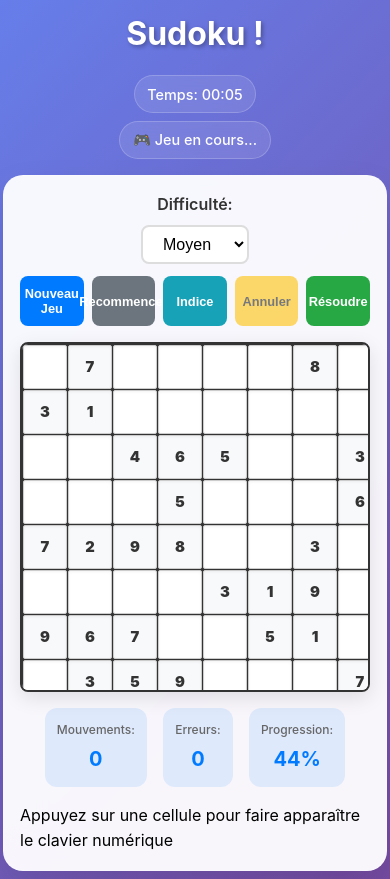
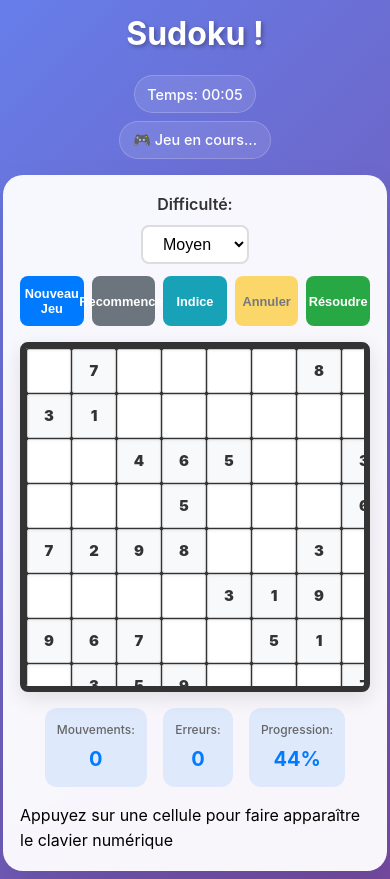
Before and after one commit to Saltyway12/sudoku, a React (Vite) app: page / in a window 390 px wide. Built offline with nearby package versions, Linux system fonts and the light colour scheme.

Commit message:
Update GrilleSudoku.module.css

```diff
--- a/src/composants/GrilleSudoku/GrilleSudoku.module.css
+++ b/src/composants/GrilleSudoku/GrilleSudoku.module.css
@@ -3,26 +3,22 @@
    ============================================= */
 
 .grilleSudoku {
-  /* Layout moderne avec CSS Grid */
   display: grid;
   grid-template-columns: repeat(9, var(--taille-cellule-desktop));
   grid-template-rows: repeat(9, var(--taille-cellule-desktop));
   gap: var(--espacement-grille);
 
-  /* Style visuel */
-  border: var(--bordure-grille) solid #333;
+  /* Bordure principale ÉPAISSE */
+  border: 6px solid #333;
   background-color: #333;
   border-radius: 12px;
   box-shadow: 0 10px 30px rgba(0, 0, 0, 0.2);
   padding: var(--espacement-grille);
 
-  /* Animation d'entrée */
   animation: apparitionEchelle 0.6s ease-out;
 
-  /* Centrage */
   margin: 0 auto;
 
-  /* Conteneur responsive - CORRECTION */
   width: 100%;
   max-width: 100vw;
   box-sizing: border-box;
@@ -33,17 +29,15 @@
   display: contents;
 }
 
-/* Séparateurs visuels des sections 3x3 */
+/* Séparateurs visuels des sections 3x3 ÉPAIS */
 .grilleSudoku > :nth-child(3n):not(:nth-child(9n)) {
-  border-right: var(--espacement-section) solid #333;
+  border-right: 4px solid #333;
+}
+.grilleSudoku > :nth-child(n+19):nth-child(-n+27),
+.grilleSudoku > :nth-child(n+46):nth-child(-n+54) {
+  border-bottom: 4px solid #333;
 }
 
-.grilleSudoku > :nth-child(n+19):nth-child(-n+27),
-.grilleSudoku > :nth-child(n+46):nth-child(-n+54) {
-  border-bottom: var(--espacement-section) solid #333;
-}
-
-/* Animation d'apparition */
 @keyframes apparitionEchelle {
   from {
     opacity: 0;
@@ -80,21 +74,20 @@
     grid-template-columns: repeat(9, 1fr);
     grid-template-rows: repeat(9, 1fr);
     border-radius: 8px;
-    border-width: 2px;
+    border-width: 6px;
     gap: 1px;
     padding: 1px;
     box-shadow: 0 6px 20px rgba(0, 0, 0, 0.1);
     overflow-x: auto;
   }
 
-  /* Séparateurs réduits sur mobile */
+  /* Séparateurs ÉPAIS sur mobile */
   .grilleSudoku > :nth-child(3n):not(:nth-child(9n)) {
-    border-right-width: 2px;
+    border-right-width: 4px;
   }
-
   .grilleSudoku > :nth-child(n+19):nth-child(-n+27),
   .grilleSudoku > :nth-child(n+46):nth-child(-n+54) {
-    border-bottom-width: 2px;
+    border-bottom-width: 4px;
   }
 }
 
@@ -113,14 +106,12 @@
    ÉTATS SPÉCIAUX DU JEU
    ============================================= */
 
-/* Grille en cours de résolution */
 .grilleSudoku[data-solving="true"] {
   pointer-events: none;
   opacity: 0.8;
   filter: saturate(0.7);
 }
 
-/* Grille terminée */
 .grilleSudoku[data-completed="true"] {
   animation: celebration 1s ease-in-out;
   box-shadow: 0 0 30px rgba(40, 167, 69, 0.5);
@@ -148,16 +139,14 @@
    ACCESSIBILITÉ
    ============================================= */
 
-/* Mode contraste élevé */
 @media (prefers-contrast: high) {
   .grilleSudoku {
-    border-width: 4px;
+    border-width: 8px !important;
     border-color: #000;
     background-color: #000;
   }
 }
 
-/* Mouvement réduit */
 @media (prefers-reduced-motion: reduce) {
   .grilleSudoku {
     animation: none;
@@ -167,7 +156,6 @@
   }
 }
 
-/* Mode sombre */
 @media (prefers-color-scheme: dark) {
   .grilleSudoku {
     border-color: #4a5568;
@@ -188,11 +176,8 @@
    ============================================= */
 
 .grilleSudoku {
-  /* Optimisations GPU */
   will-change: transform;
   transform: translateZ(0);
-
-  /* Isolation pour éviter les repaints */
   isolation: isolate;
 }
 
```
